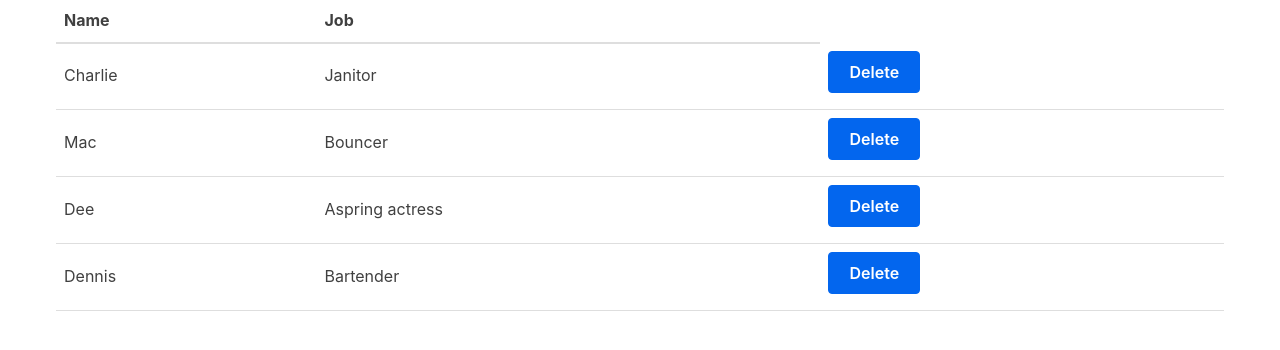
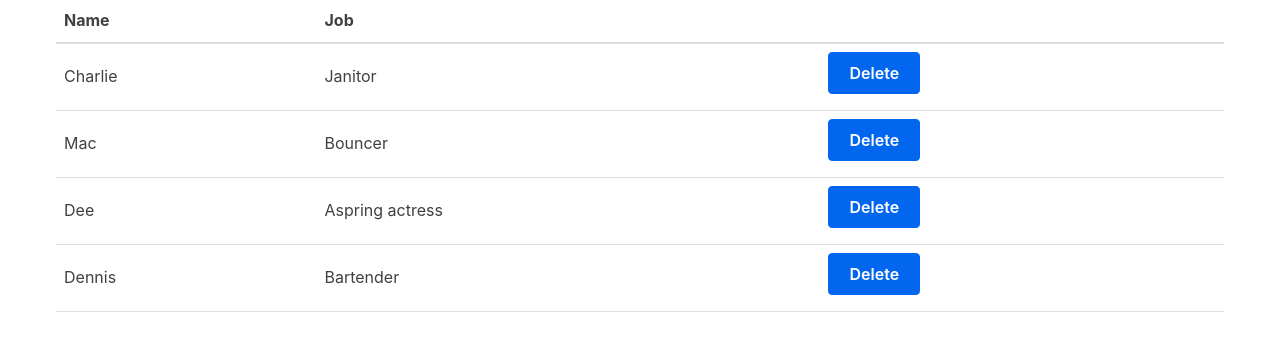
Before and after one commit to CrustyBarnacle/react-tutorial, a React (Create React App) app: page / in a window 1280 px wide. Shown: the top 350 px of the page. Built offline with nearby package versions, Linux system fonts and the light colour scheme.

Commit message:
Adds a <th></th> to <thead> to extend bottom heading border.

```diff
--- a/src/Table.js
+++ b/src/Table.js
@@ -22,6 +22,7 @@ const TableHeader = () => {
             <tr>
                 <th>Name</th>
                 <th>Job</th>
+                <th></th>
             </tr>
         </thead>
     )
```
